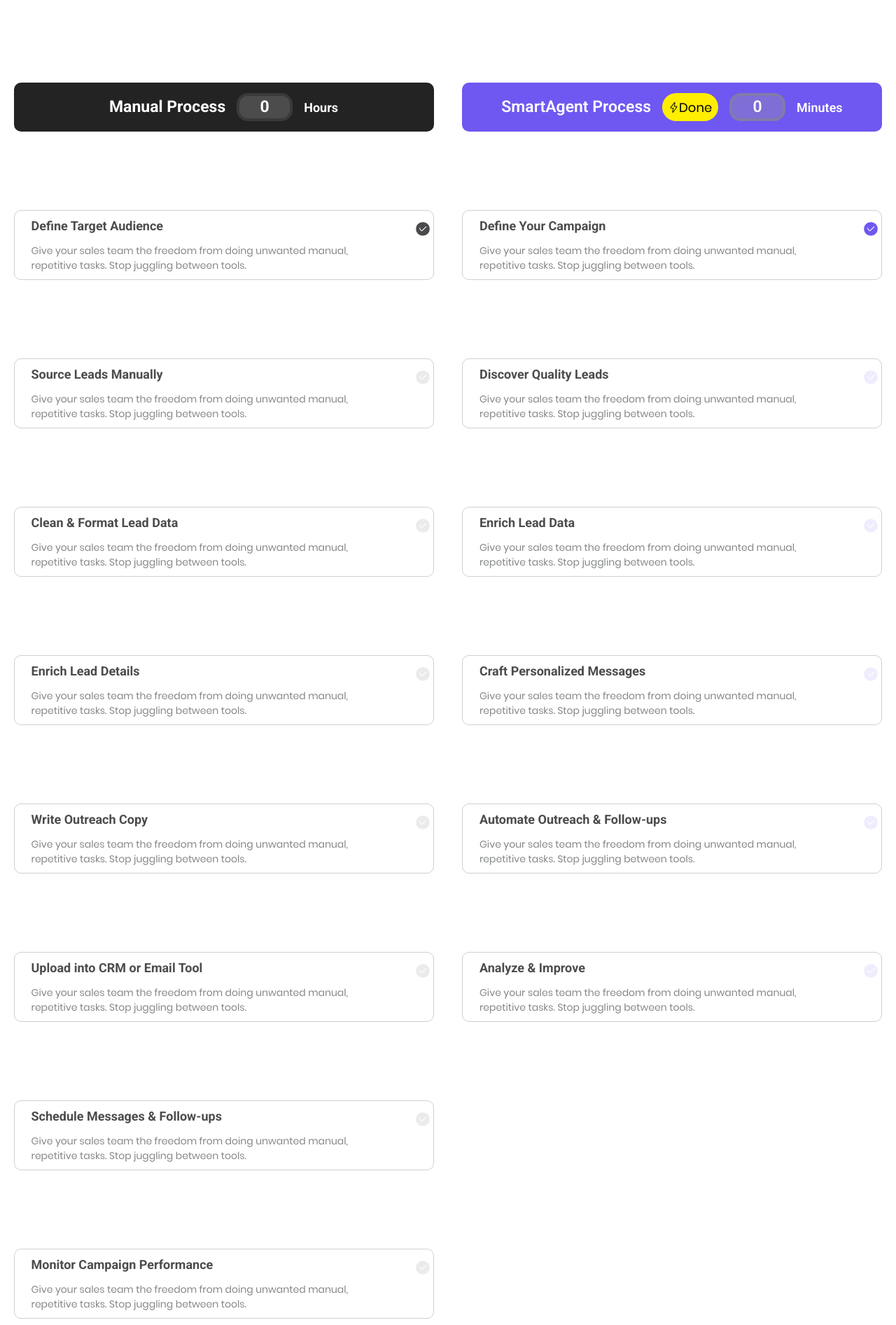
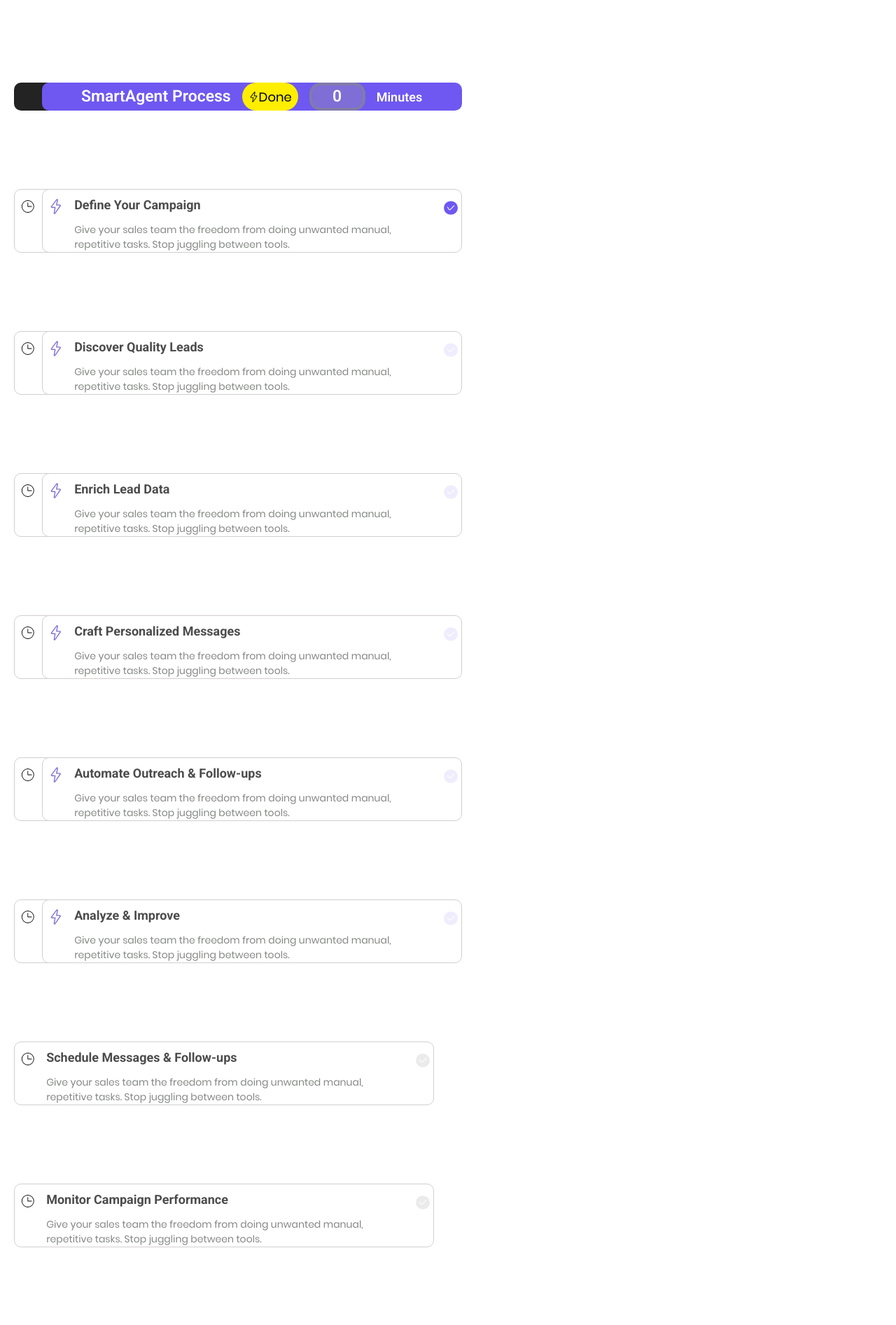
Before and after one commit to Codko/SmartLead.ai-third-version, a React (Vite) app: page / in a window 1280 px wide. Shown: the part 1620-3513 px from the top of the page at 70% size. Built offline with nearby package versions, Linux system fonts and the light colour scheme.

Commit message:
finalized Alhamdulillah

```diff
--- a/src/components/Content/FooterContent.jsx
+++ b/src/components/Content/FooterContent.jsx
@@ -201,7 +201,7 @@
           </div>
         </div>
         <div className="mt-20 mr-10">
-          <img src="/images/image 12.svg" alt="" className="xl:w-[250px]"/>
+          <img src="/images/image 12.svg" alt="" className="xl:w-[250px]" />
         </div>
       </div>
 
@@ -228,3 +228,6 @@
 };
 
 export default FooterContent;
+
+//From first contact to ptimized results - Your smartagnet handles it all
+//
--- a/src/components/Content/Revenuecontent.jsx
+++ b/src/components/Content/Revenuecontent.jsx
@@ -18,7 +18,7 @@
         trigger: container.current,
         start: "top center",
         end: "bottom top",
-        scrub: 2,
+        scrub: 1,
       },
     });
     tl.from(tagRef.current, {
--- a/src/components/ScrollReveal/ScrollReveal.jsx
+++ b/src/components/ScrollReveal/ScrollReveal.jsx
@@ -5,11 +5,13 @@
 import { ScrollTrigger } from "gsap/ScrollTrigger";
 import Buttons from "../Button/Buttons";
 import { SlEnergy } from "react-icons/sl";
+import { CiClock2 } from "react-icons/ci";
 gsap.registerPlugin(ScrollTrigger);
 
 const ScrollReveal = () => {
+  const [leftCount, setLeftCount] = useState(0);
+  const [rightCount, setRightCount] = useState(0);
   const containerRef1 = useRef(null);
-  const counterLeft = useRef(null);
   const div1 = useRef(null);
   const div2 = useRef(null);
   const div3 = useRef(null);
@@ -21,7 +23,6 @@
   const div9 = useRef(null);
 
   const containerRef2 = useRef(null);
-  const counterRight = useRef(null);
   const rdiv1 = useRef(null);
   const rdiv2 = useRef(null);
   const rdiv3 = useRef(null);
@@ -31,14 +32,14 @@
 
   useGSAP(() => {
     const isMobile = window.innerWidth < 768;
-    const isTablet = window.innerWidth < 1024;
+    const isTablet = window.innerWidth < 1280;
 
-    const leftDistance = isMobile ? 145 : isTablet ? 145 : 160;
-    const rightDistance = isMobile ? 145 : isTablet ? 145 : 160;
+    const leftDistance = isMobile ? 145 : isTablet ? 160 : 160;
+    const rightDistance = isMobile ? 145 : isTablet ? 160 : 160;
     const animateSet = (
       refs,
       container,
-      counterRef,
+      setCounter,
       distance = 60,
       timelineOffset = 0.3,
       scrollEnd = 2200
@@ -50,26 +51,32 @@
           end: `+=${scrollEnd}`,
           pin: true,
           scrub: 1.5,
+          onUpdate: (self) => {
+            const progress = self.progress; // 0 → 1
+            const count = Math.round(progress * refs.length);
+            setCounter(count);
+          },
         },
       });
 
       refs.forEach((divRef, i) => {
+        const icon = divRef.current?.querySelector(".check");
+
         tl.to(
           divRef.current,
           { y: -distance * (i + 1), duration: 5, ease: "expoScale" },
           i * timelineOffset
-        )
-          .to(
-            divRef.current?.querySelector(".check"),
-            { opacity: 1, duration: 1 },
-            i * timelineOffset
-          )
-          .to(
-            counterRef.current,
-            { innerText: i + 1, duration: 1, snap: { innerText: 1 } },
-            i * timelineOffset
+        );
+
+        if (icon) {
+          tl.to(
+            icon,
+            { opacity: 1, delay: 0.5, duration: 0.6, ease: "power1.out" },
+            "<"
           );
+        }
       });
+
       if (container === containerRef2) {
         tl.to({}, { duration: 1 });
       }
@@ -77,7 +84,7 @@
     animateSet(
       [div1, div2, div3, div4, div5, div6, div7, div8, div9],
       containerRef1,
-      counterLeft,
+      setLeftCount,
       leftDistance,
       1.5,
       2200
@@ -86,7 +93,7 @@
     animateSet(
       [rdiv1, rdiv2, rdiv3, rdiv4, rdiv5, rdiv6],
       containerRef2,
-      counterRight,
+      setRightCount,
       rightDistance,
       0.2,
       2200
@@ -104,16 +111,15 @@
             >
               Manual Process{" "}
               <div className="xl:w-[80px] w-[60px] h-12 xl:h-10 bg-[#4C4C4C] rounded-2xl border-4 border-[#3b3939] text-white flex justify-center items-center ">
-                <h1 ref={counterLeft} className="text-white text-[23px]">
-                  0
-                </h1>
+                <h1 className="text-white text-[23px]">{leftCount + 1}</h1>
               </div>
               <span className="text-[18px]">Hours</span>
             </h1>
           </div>
 
-          <div className="xl:w-[600px]  w-[300px]  xl:h-[100px] h-[70px] md:w-[500px]  md: rounded-[10px] border border-[#D3CECE] bg-white flex items-start justify-between">
-            <div className="flex items-center gap-8 px-6 pt-2">
+          <div className="xl:w-[600px]  w-[300px]  md:h-[100px] h-[70px] md:w-[500px]  md: rounded-[10px] border border-[#D3CECE] bg-white flex items-start justify-between">
+            <CiClock2 className="text-[32px] m-2" />
+            <div className="flex items-center gap-8 px-2 pt-2">
               <div>
                 <h1
                   className="text-[#4C4C4C] lg:text-[18px] text-[14px]"
@@ -145,9 +151,10 @@
 
           <div
             ref={div1}
-            className="xl:w-[600px]  w-[300px]  xl:h-[100px] h-[70px] md:w-[500px]  md: rounded-[10px] border border-[#D3CECE] bg-white flex items-start justify-between"
+            className="xl:w-[600px]  w-[300px]  md:h-[100px] h-[70px] md:w-[500px]  md: rounded-[10px] border border-[#D3CECE] bg-white flex items-start justify-between"
           >
-            <div className="flex items-center gap-8 px-6 pt-2">
+            <CiClock2 className="text-[32px] m-2" />
+            <div className="flex items-center gap-8 px-2 pt-2">
               <div>
                 <h1
                   className="text-[#4C4C4C] lg:text-[18px] text-[14px]"
@@ -179,9 +186,10 @@
 
           <div
             ref={div2}
-            className="xl:w-[600px]  w-[300px]  xl:h-[100px] h-[70px] md:w-[500px]  md: rounded-[10px] border border-[#D3CECE] bg-white flex items-start justify-between "
+            className="xl:w-[600px]  w-[300px]  md:h-[100px] h-[70px] md:w-[500px]  md: rounded-[10px] border border-[#D3CECE] bg-white flex items-start justify-between "
           >
-            <div className="flex items-center gap-8 px-6 pt-2">
+            <CiClock2 className="text-[32px] m-2" />
+            <div className="flex items-center gap-8 px-2 pt-2">
               <div>
                 <h1
                   className="text-[#4C4C4C] lg:text-[18px] text-[14px]"
@@ -213,9 +221,10 @@
 
           <div
             ref={div3}
-            className="xl:w-[600px]  w-[300px]  xl:h-[100px] h-[70px] md:w-[500px]  md: rounded-[10px] border border-[#D3CECE] bg-white flex items-start justify-between"
+            className="xl:w-[600px]  w-[300px]  md:h-[100px] h-[70px] md:w-[500px]  md: rounded-[10px] border border-[#D3CECE] bg-white flex items-start justify-between"
           >
-            <div className="flex items-center gap-8 px-6 pt-2">
+            <CiClock2 className="text-[32px] m-2" />
+            <div className="flex items-center gap-8 px-2 pt-2">
               <div>
                 <h1
                   className="text-[#4C4C4C] lg:text-[18px] text-[14px]"
@@ -247,9 +256,10 @@
 
           <div
             ref={div4}
-            className="xl:w-[600px]  w-[300px]  xl:h-[100px] h-[70px] md:w-[500px]  md: rounded-[10px] border border-[#D3CECE] bg-white flex items-start justify-between"
+            className="xl:w-[600px]  w-[300px]  md:h-[100px] h-[70px] md:w-[500px]  md: rounded-[10px] border border-[#D3CECE] bg-white flex items-start justify-between"
           >
-            <div className="flex items-center gap-8 px-6 pt-2">
+            <CiClock2 className="text-[32px] m-2" />
+            <div className="flex items-center gap-8 px-2 pt-2">
               <div>
                 <h1
                   className="text-[#4C4C4C] lg:text-[18px] text-[14px]"
@@ -281,9 +291,10 @@
 
           <div
             ref={div5}
-            className="xl:w-[600px]  w-[300px]  xl:h-[100px] h-[70px] md:w-[500px]  md: rounded-[10px] border border-[#D3CECE] bg-white flex items-start justify-between"
+            className="xl:w-[600px]  w-[300px]  md:h-[100px] h-[70px] md:w-[500px]  md: rounded-[10px] border border-[#D3CECE] bg-white flex items-start justify-between"
           >
-            <div className="flex items-center gap-8 px-6 pt-2">
+            <CiClock2 className="text-[32px] m-2" />
+            <div className="flex items-center gap-8 px-2 pt-2">
               <div>
                 <h1
                   className="text-[#4C4C4C] lg:text-[18px] text-[14px]"
@@ -315,9 +326,10 @@
 
           <div
             ref={div6}
-            className="xl:w-[600px]  w-[300px]  xl:h-[100px] h-[70px] md:w-[500px]  md: rounded-[10px] border border-[#D3CECE] bg-white flex items-start justify-between"
+            className="xl:w-[600px]  w-[300px]  md:h-[100px] h-[70px] md:w-[500px]  md: rounded-[10px] border border-[#D3CECE] bg-white flex items-start justify-between"
           >
-            <div className="flex items-center gap-8 px-6 pt-2">
+            <CiClock2 className="text-[32px] m-2" />
+            <div className="flex items-center gap-8 px-2 pt-2">
               <div>
                 <h1
                   className="text-[#4C4C4C] lg:text-[18px] text-[14px]"
@@ -349,9 +361,10 @@
 
           <div
             ref={div7}
-            className="xl:w-[600px]  w-[300px]  xl:h-[100px] h-[70px] md:w-[500px]  md: rounded-[10px] border border-[#D3CECE] bg-white flex items-start justify-between"
+            className="xl:w-[600px]  w-[300px]  md:h-[100px] h-[70px] md:w-[500px]  md: rounded-[10px] border border-[#D3CECE] bg-white flex items-start justify-between"
           >
-            <div className="flex items-center gap-8 px-6 pt-2">
+            <CiClock2 className="text-[32px] m-2" />
+            <div className="flex items-center gap-8 px-2 pt-2">
               <div>
                 <h1
                   className="text-[#4C4C4C] lg:text-[18px] text-[14px]"
@@ -383,9 +396,10 @@
 
           <div
             ref={div8}
-            className="xl:w-[600px]  w-[300px]  xl:h-[100px] h-[70px] md:w-[500px]  md: rounded-[10px] border border-[#D3CECE] bg-white flex items-start justify-between"
+            className="xl:w-[600px]  w-[300px]  md:h-[100px] h-[70px] md:w-[500px]  md: rounded-[10px] border border-[#D3CECE] bg-white flex items-start justify-between"
           >
-            <div className="flex items-center gap-8 px-6 pt-2">
+            <CiClock2 className="text-[32px] m-2" />
+            <div className="flex items-center gap-8 px-2 pt-2">
               <div>
                 <h1
                   className="text-[#4C4C4C] lg:text-[18px] text-[14px]"
@@ -417,9 +431,10 @@
 
           <div
             ref={div9}
-            className="xl:w-[600px]  w-[300px]  xl:h-[100px] h-[70px] md:w-[500px]  md: rounded-[10px] border border-[#D3CECE] bg-white flex items-start justify-between"
+            className="xl:w-[600px]  w-[300px]  md:h-[100px] h-[70px] md:w-[500px]  md: rounded-[10px] border border-[#D3CECE] bg-white flex items-start justify-between"
           >
-            <div className="flex items-center gap-8 px-6 pt-2">
+            <CiClock2 className="text-[32px] m-2" />
+            <div className="flex items-center gap-8 px-2 pt-2">
               <div>
                 <h1
                   className="text-[#4C4C4C] lg:text-[18px] text-[14px]"
@@ -469,9 +484,7 @@
                 </h1>
               </div>
               <div className="xl:w-[80px] w-[60px] h-12 xl:h-10 bg-[#7e6ed6] border-4 border-[#827baa] rounded-2xl text-black flex justify-center items-center ">
-                <h1 ref={counterRight} className="text-white text-[23px]">
-                  0
-                </h1>
+                <h1 className="text-white text-[23px]">{rightCount}</h1>
               </div>
               <span className="text-[18px]">
                 Min<span className="hidden lg:inline-block">utes</span>
@@ -479,8 +492,9 @@
             </h1>
           </div>
 
-          <div className="xl:w-[600px]  w-[300px]  xl:h-[100px] h-[70px] md:w-[500px]  md: rounded-[10px] border border-[#D3CECE] bg-white flex items-start justify-between">
-            <div className="flex items-center gap-8 px-6 pt-2">
+          <div className="xl:w-[600px]  w-[300px]  md:h-[100px] h-[70px] md:w-[500px]  md: rounded-[10px] border border-[#D3CECE] bg-white flex items-start justify-between">
+            <SlEnergy className="text-[32px] text-[#7e6ed6] m-2" />
+            <div className="flex items-center gap-8 px-2 pt-2">
               <div>
                 <div>
                   <h1
@@ -514,9 +528,10 @@
 
           <div
             ref={rdiv1}
-            className="xl:w-[600px]  w-[300px]  xl:h-[100px] h-[70px] md:w-[500px]  md: rounded-[10px] border border-[#D3CECE] bg-white flex items-start justify-between"
+            className="xl:w-[600px]  w-[300px]  md:h-[100px] h-[70px] md:w-[500px]  md: rounded-[10px] border border-[#D3CECE] bg-white flex items-start justify-between"
           >
-            <div className="flex items-center gap-8 px-6 pt-2">
+            <SlEnergy className="text-[32px] text-[#7e6ed6] m-2" />
+            <div className="flex items-center gap-8 px-2 pt-2">
               <div>
                 <h1
                   className="text-[#4C4C4C] lg:text-[18px] text-[14px]"
@@ -548,9 +563,10 @@
 
           <div
             ref={rdiv2}
-            className="xl:w-[600px]  w-[300px]  xl:h-[100px] h-[70px] md:w-[500px]  md: rounded-[10px] border border-[#D3CECE] bg-white flex items-start justify-between"
+            className="xl:w-[600px]  w-[300px]  md:h-[100px] h-[70px] md:w-[500px]  md: rounded-[10px] border border-[#D3CECE] bg-white flex items-start justify-between"
           >
-            <div className="flex items-center gap-8 px-6 pt-2">
+            <SlEnergy className="text-[32px] text-[#7e6ed6] m-2" />
+            <div className="flex items-center gap-8 px-2 pt-2">
               <div>
                 <h1
                   className="text-[#4C4C4C] lg:text-[18px] text-[14px]"
@@ -582,9 +598,10 @@
 
           <div
             ref={rdiv3}
-            className="xl:w-[600px]  w-[300px]  xl:h-[100px] h-[70px] md:w-[500px]  md: rounded-[10px] border border-[#D3CECE] bg-white flex items-start justify-between"
+            className="xl:w-[600px]  w-[300px]  md:h-[100px] h-[70px] md:w-[500px]  md: rounded-[10px] border border-[#D3CECE] bg-white flex items-start justify-between"
           >
-            <div className="flex items-center gap-8 px-6 pt-2">
+            <SlEnergy className="text-[32px] text-[#7e6ed6] m-2" />
+            <div className="flex items-center gap-8 px-2 pt-2">
               <div>
                 <h1
                   className="text-[#4C4C4C] lg:text-[18px] text-[13px]"
@@ -616,9 +633,10 @@
 
           <div
             ref={rdiv4}
-            className="xl:w-[600px]  w-[300px]  xl:h-[100px] h-[70px] md:w-[500px]  md: rounded-[10px] border border-[#D3CECE] bg-white flex items-start justify-between"
+            className="xl:w-[600px]  w-[300px]  md:h-[100px] h-[70px] md:w-[500px]  md: rounded-[10px] border border-[#D3CECE] bg-white flex items-start justify-between"
           >
-            <div className="flex items-center gap-8 px-6 pt-2">
+            <SlEnergy className="text-[32px] text-[#7e6ed6] m-2" />
+            <div className="flex items-center gap-8 px-2 pt-2">
               <div>
                 <h1
                   className="text-[#4C4C4C] lg:text-[18px] text-[14px]"
@@ -650,9 +668,10 @@
 
           <div
             ref={rdiv5}
-            className="xl:w-[600px]  w-[300px]  xl:h-[100px] h-[70px] md:w-[500px]  md: rounded-[10px] border border-[#D3CECE] bg-white flex items-start justify-between"
+            className="xl:w-[600px]  w-[300px]  md:h-[100px] h-[70px] md:w-[500px]  md: rounded-[10px] border border-[#D3CECE] bg-white flex items-start justify-between"
           >
-            <div className="flex items-center gap-8 px-6 pt-2">
+            <SlEnergy className="text-[32px] text-[#7e6ed6] m-2" />
+            <div className="flex items-center gap-8 px-2 pt-2">
               <div>
                 <h1
                   className="text-[#4C4C4C] lg:text-[18px] text-[14px]"
```
Also changed, not shown: src/Sections/Body/Section3.jsx (+9 -4 lines), src/components/Content/Integrationcontent.jsx (added, +54 -0 lines).
